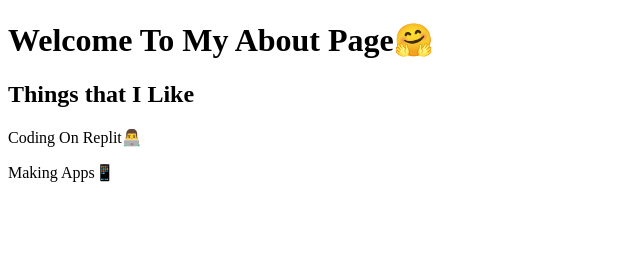
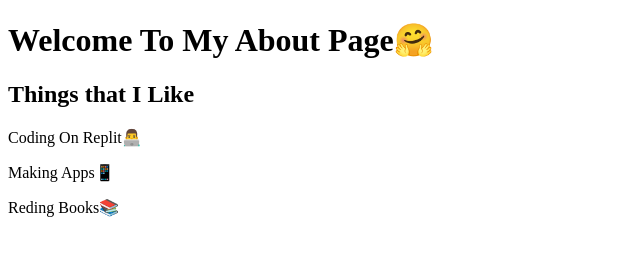
Before and after one commit to caodial/About-me, a plain HTML site: page index.html in a window 1280 px wide. Shown: the whole page, without its empty margins (0-640 px from the left). Drawn offline with Linux system fonts and the light colour scheme.

Commit message:
Update index.html

```diff
--- a/index.html
+++ b/index.html
@@ -11,3 +11,4 @@
   <p>
  Making Apps📱
  <p>
+ Reding Books📚
```
